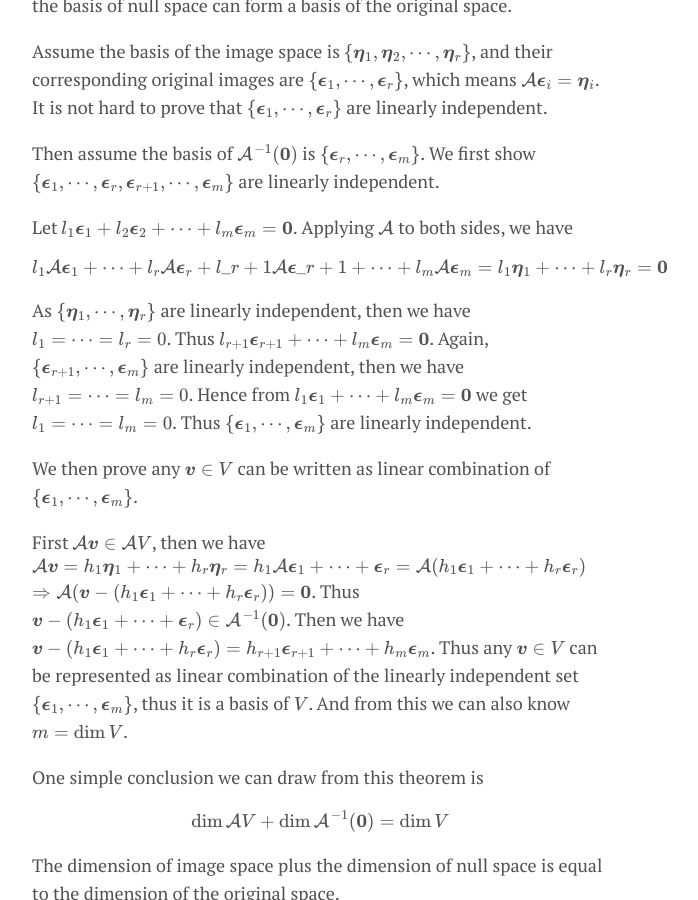
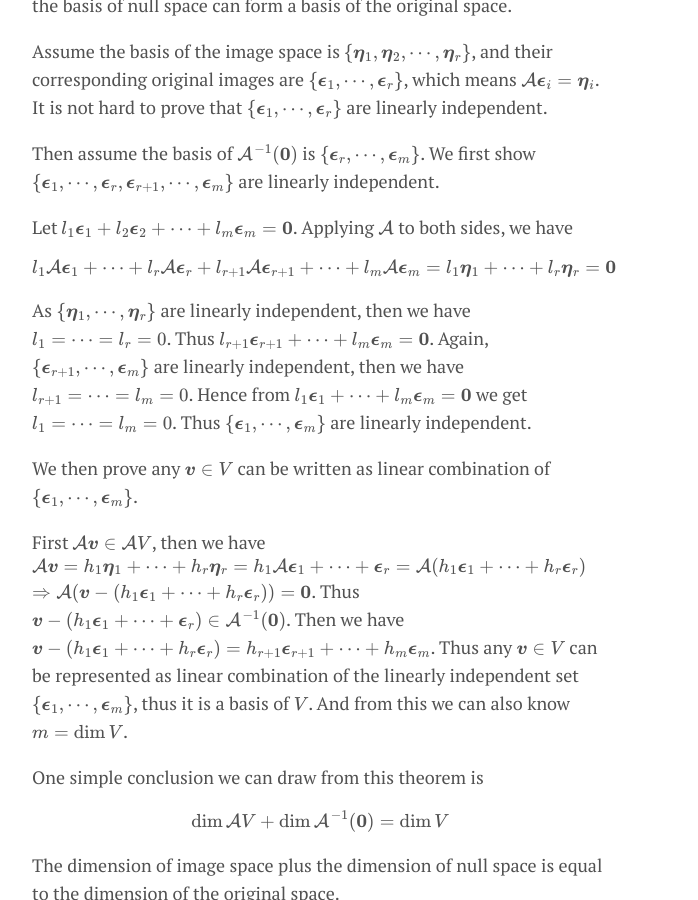
Before and after one commit to fanne-stat/fanne-stat.github.io, a Jekyll site: the page built from _posts/2017-02-02-From-Rank-of-Matrix.md, in a window 1280 px wide and 900 px high, scrolled down 2921 px. Shown: the whole window, without its empty margins (320-1018 px from the left). Built offline with Jekyll 4.4.1, drawn with Linux system fonts in a browser that asks for light colours; nearby versions of some CDN libraries; formulas are drawn with MathJax 3.

Commit message:
subscript issue in formula

```diff
--- a/_posts/2017-02-02-From-Rank-of-Matrix.md
+++ b/_posts/2017-02-02-From-Rank-of-Matrix.md
@@ -121,7 +121,7 @@ Then assume the basis of $\mathcal{A}^{-1}(\boldsymbol{0})$ is $\\{\boldsymbol{\
  Applying $\mathcal{A}$ to both sides,
  we have
 
- $$l_1 \mathcal{A} \boldsymbol{\epsilon}_1 + \cdots + l_r \mathcal{A} \boldsymbol{\epsilon}_r + l\_{r+1} \mathcal{A} \boldsymbol{\epsilon}\_{r+1}+ \cdots + l_m \mathcal{A} \boldsymbol{\epsilon}_m = l_1 \boldsymbol{\eta}_1 + \cdots + l_r \boldsymbol{\eta}_r = \boldsymbol{0}$$
+ $$l_1 \mathcal{A} \boldsymbol{\epsilon}_1 + \cdots + l_r \mathcal{A} \boldsymbol{\epsilon}_r + l_{r+1} \mathcal{A} \boldsymbol{\epsilon}_{r+1}+ \cdots + l_m \mathcal{A} \boldsymbol{\epsilon}_m = l_1 \boldsymbol{\eta}_1 + \cdots + l_r \boldsymbol{\eta}_r = \boldsymbol{0}$$
 
  As $\\{\boldsymbol{\eta}_1, \cdots , \boldsymbol{\eta}_r\\}$ are linearly independent, then we have $l_1 = \cdots = l_r = 0$. Thus $l\_{r+1} \boldsymbol{\epsilon}\_{r+1} + \cdots + l_m \boldsymbol{\epsilon}_m = \boldsymbol{0}$. Again, $\\{\boldsymbol{\epsilon}\_{r+1}, \cdots, \boldsymbol{\epsilon}_m\\}$ are linearly independent, then we have $l\_{r+1} = \cdots = l_m = 0$. Hence from $l_1 \boldsymbol{\epsilon}_1 + \cdots + l_m \boldsymbol{\epsilon}_m = \boldsymbol{0}$ we get $l_1 = \cdots = l_m = 0$. Thus $\\{\boldsymbol{\epsilon}_1 ,\cdots , \boldsymbol{\epsilon}_m\\}$ are linearly independent.
 
```
